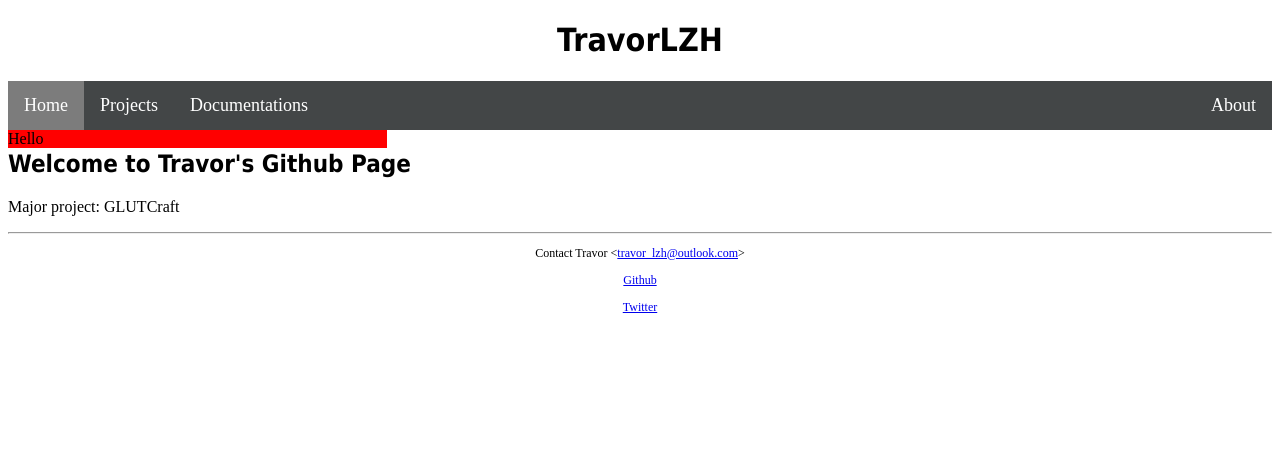
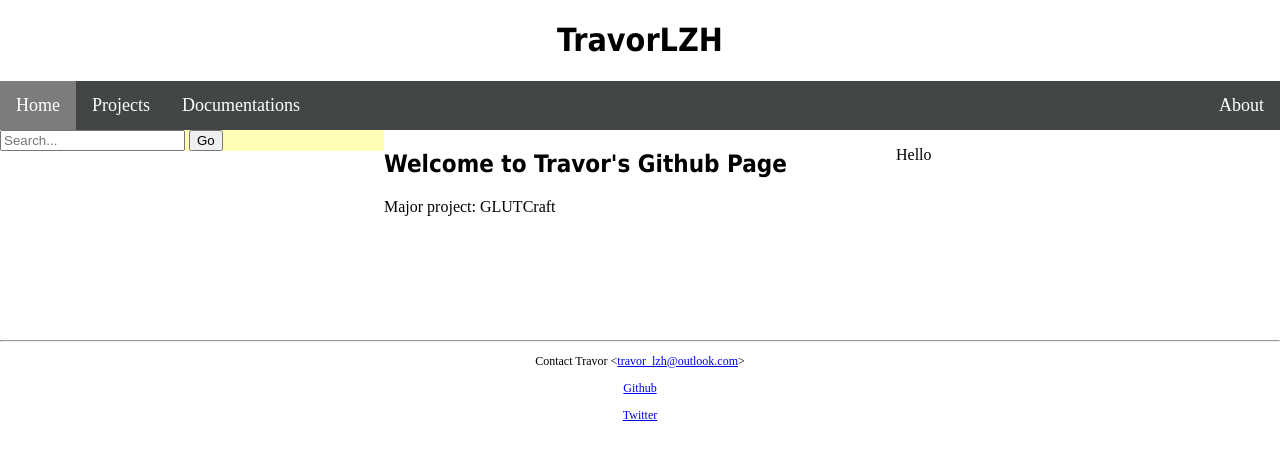
Before and after one commit to TravorLZH/travorlzh.github.io-old, a Jekyll site: the page built from index.html, in a window 1280 px wide. Shown: the top 460 px of the page. Built offline with Jekyll 4.4.1, drawn with Linux system fonts in a browser that asks for light colours.

Commit message:
Added node support

```diff
--- a/_layouts/default.html
+++ b/_layouts/default.html
@@ -26,10 +26,20 @@
 			var nav=document.getElementsByClassName("navbar");
 			nav[0].children[{{page.nav}}].id="active";
 		</script>
-		<div class="leftside">Hello</div>
-		<div class="content">
-			<h2>{{page.mtitle}}</h2>
-			{{ content }}
+		<div class="row">
+			<div class="siderleft">
+				<form name="searchfrm">
+					<input type="text" name="s" placeholder="Search..."/>
+					<input type="submit" value="Go"/>
+				</form>
+			</div>
+			<div class="content">
+				<h2>{{page.mtitle}}</h2>
+				{{ content }}
+			</div>
+			<div class="siderright">
+				<p>Hello</p>
+			</div>
 		</div>
 		<hr/>
 		<div class="footer">
--- a/assets/css/styles.css
+++ b/assets/css/styles.css
@@ -1,21 +1,42 @@
+*{
+	box-sizing: border-box;
+}
+body{
+	margin: 0;
+}
 h1,h2,h3,h4,h5,h6 {
 	font-family: Tahoma;
 	font-weight: bold;
 }
-.vertical{
-	width: 1px;
+.row:after{
+	height: 100px;
+	content:"";
+	display: table;
+	clear: both;
+}
+.siderleft{
+	width: 30%;
+	float:left;
+	background-color: #fffdb7;
 	height: 100%;
 }
-.leftside{
+.content{
+	width: 40%;
+	float:left;
+	height: 100%;
+}
+.siderright{
 	width: 30%;
-	float:left;
-	background-color: red;
+	float: right;
+	height: 100%;
 }
 .header {
 	text-align: center;
 }
 .footer {
 	font-size: 12px;
+	float: bottom;
+	width: 100%;
 	text-align: center;
 }
 .navbar{
```
